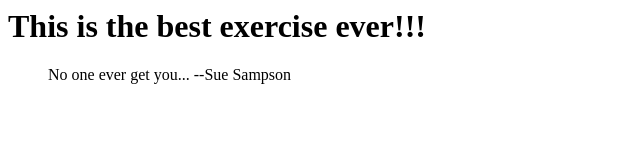
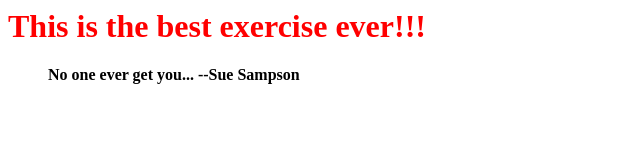
Before and after one commit to seasprite/testLab, a plain HTML site: page index.html in a window 1280 px wide. Shown: the whole page, without its empty margins (0-640 px from the left). Drawn offline with Linux system fonts and the light colour scheme.

Commit message:
added style to index.html file

```diff
--- a/index.html
+++ b/index.html
@@ -1,7 +1,7 @@
 <html>
 <head></head>
 <body>
-<h1>This is the best exercise ever!!!</h1>
-<blockquote>No one ever get you... --Sue Sampson</blockquote>
+<h1><font color = "red">This is the best exercise ever!!!</font></h1>
+<blockquote><b>No one ever get you... --Sue Sampson</b></blockquote>
 </body>
 </html>
```
